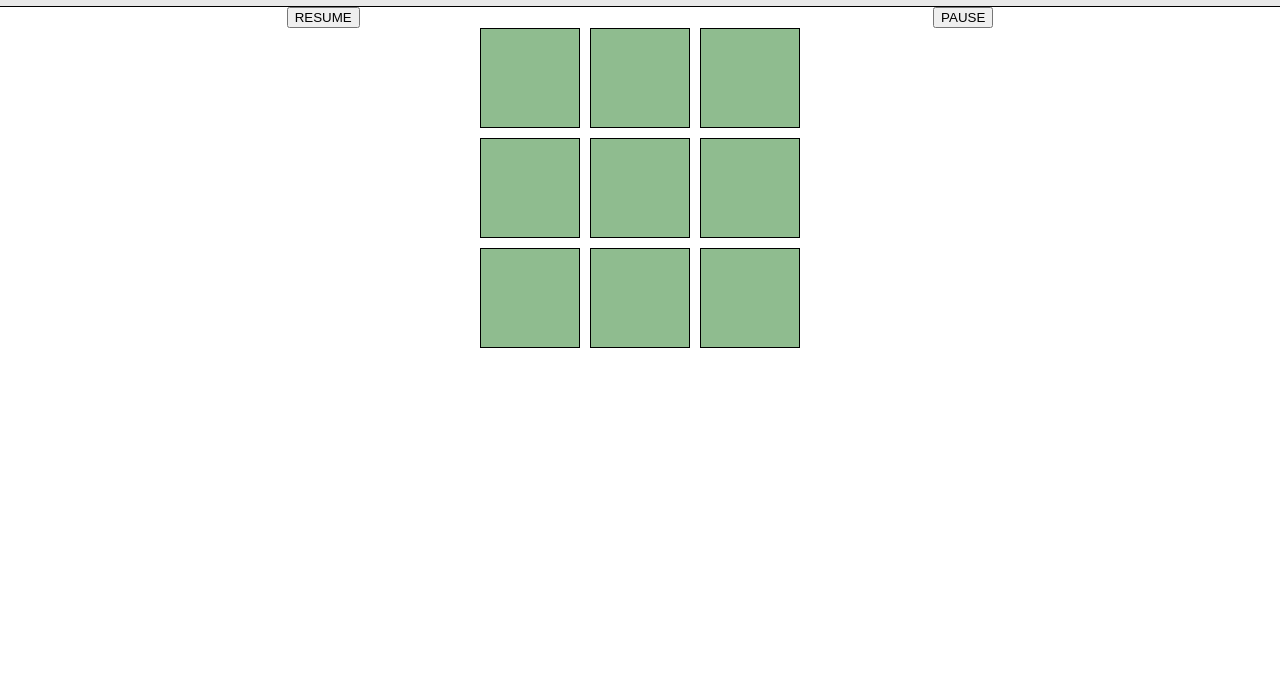
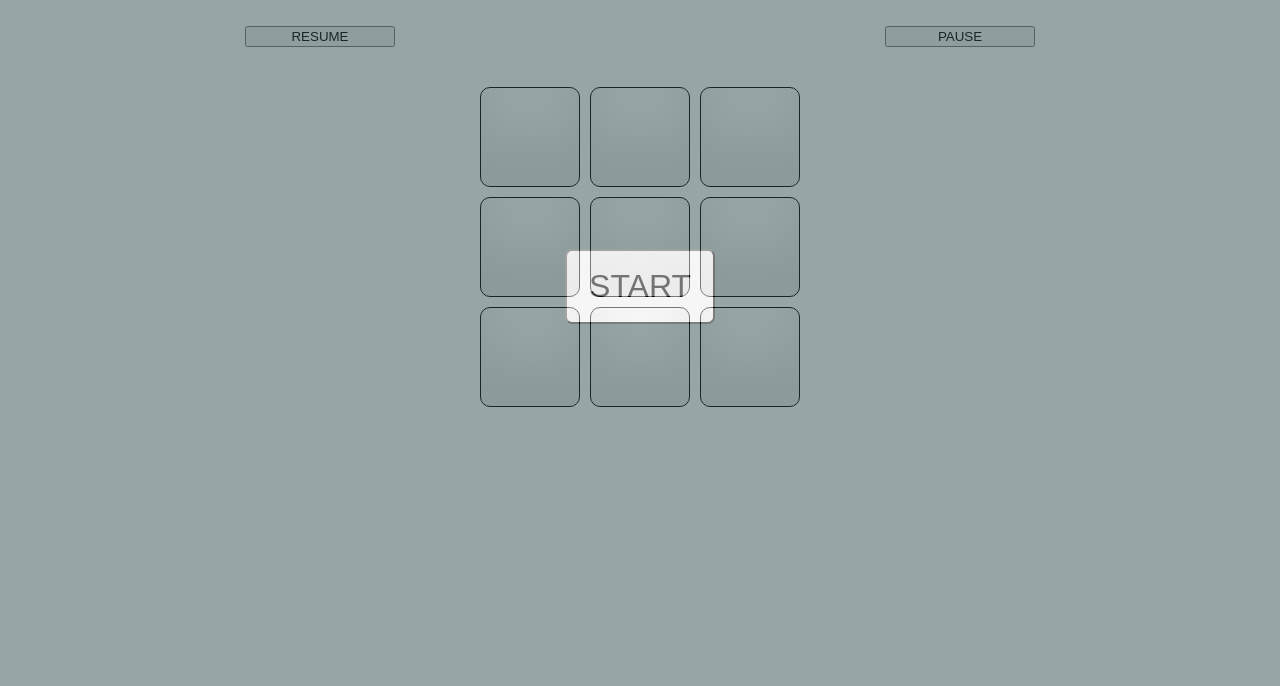
Before and after one commit to turekjesse/wack-a-moji-game, a plain HTML site: page index.html in a window 1280 px wide. Shown: the part 114-800 px from the top of the page. Drawn offline with Linux system fonts and the light colour scheme.

Commit message:
game buttons, squares, and overlay styled

```diff
--- a/css/style.css
+++ b/css/style.css
@@ -34,10 +34,12 @@ header{
 
 h1 {
     font-size: 2.75em;
+    /* position: absolute; */
 }
 
 .flex-container{
     display: flex;
+    flex-wrap: wrap;
     align-items: center;
     justify-content: space-around;
 }
@@ -47,7 +49,7 @@ h1 {
 }
 
 .game-container {
-    width:400px;
+    max-width:400px;
     margin: auto;
     display:flex;
     flex-wrap: wrap;
@@ -59,10 +61,38 @@ h1 {
 .square {
     width:100px;
     height:100px;
-    background-color:darkseagreen ;
+    /* background-color:darkseagreen ; */
     border: 1px solid black;
+    border-radius: 10px;
+    box-shadow: inset 0 -3em 3em #e9e9e9;
 }
 
 .moji {
     background-color:darkslategray;
+    box-shadow: none;
 }
+
+.game-buttons {
+    margin:40px auto;
+    text-align: center;
+}
+
+.overlay{
+    background-color: darkslategray;
+    height:100vh;
+    width:100vw;
+    opacity: 50%;
+    position: absolute;
+    z-index: 1;
+}
+
+.start-btn {
+    width:150px;
+    height:75px;
+    border-radius: 7px;
+    font-size: 2em;
+}
+
+ button{
+    width:150px;
+}
```
